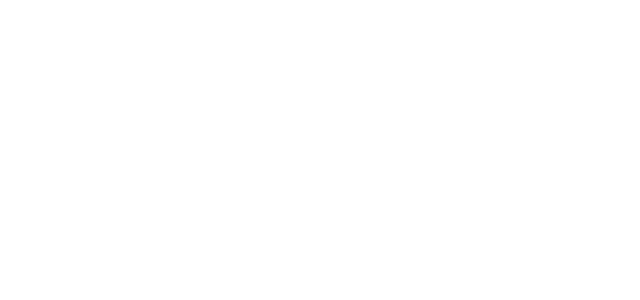
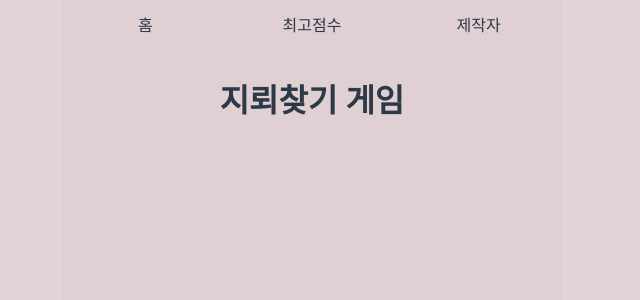
Before and after one commit to eungbin/Minesweeper, a React app: page / in a window 1280 px wide. Shown: the top 300 px of the page, without its empty margins (328-968 px from the left). Built offline with nearby package versions, Linux system fonts and the light colour scheme.

Commit message:
Add Header.tsx and Modify design

```diff
--- a/package.json
+++ b/package.json
@@ -20,6 +20,7 @@
   },
   "homepage": "https://github.com/eungbin/Minesweeper#readme",
   "dependencies": {
+    "@types/react-router-dom": "^5.3.2",
     "react": "^17.0.2",
     "react-dom": "^17.0.2",
     "react-router-dom": "^6.2.1"
--- a/src/App.tsx
+++ b/src/App.tsx
@@ -1,15 +1,17 @@
 import React from 'react';
 import './css/App.css';
-import { BrowserRouter } from 'react-router-dom';
-import Routes from './Routes';
+import { BrowserRouter, Routes, Route } from 'react-router-dom';
+import Main from './components/Main';
+import Header from './components/Header';
 
-interface Props {}
-
-const App = ({  }: Props) => {
+const App = () => {
   return (
     <BrowserRouter>
       <div className="container">
-        <Routes />
+        <Header />
+        <Routes>
+          <Route path="/" element={<Main />} />
+        </Routes>
       </div>
     </BrowserRouter>
   );
--- /dev/null
+++ b/src/components/Header.tsx
@@ -0,0 +1,17 @@
+import React from 'react';
+import '../css/Header.css';
+import { Link } from 'react-router-dom';
+
+const Header = () => {
+  return (
+    <>
+      <div className="menu">
+        <div className="menu-item">홈</div>
+        <div className="menu-item">최고점수</div>
+        <div className="menu-item">제작자</div>
+      </div>
+    </>
+  )
+}
+
+export default Header;
--- /dev/null
+++ b/src/components/Main.tsx
@@ -0,0 +1,12 @@
+import React from 'react';
+import '../css/Main.css';
+
+const Main = () => {
+  return (
+    <>
+      <div className="title"><h1>지뢰찾기 게임</h1></div>
+    </>
+  )
+}
+
+export default Main;
--- a/src/css/App.css
+++ b/src/css/App.css
@@ -1,6 +1,13 @@
 .container {
     width: 500px;
-    height: 200px;
+    height: 2000px;
     margin: 0 auto;
     background-size: cover;
+    background-color: #E0CFD3;
+    margin-top: -10px;
+    color: #2B3A46;
 }
+
+body {
+    background-color: rgba(224, 207, 211, 0.9);
+}
--- /dev/null
+++ b/src/css/Header.css
@@ -0,0 +1,25 @@
+.menu {
+  height: 3.5rem;
+}
+
+.menu-item {
+  display: inline-block;
+  font-size: 1em;
+  font-style: bold;
+  line-height: 3.5rem;
+  width: 33.3333%;
+  text-align: center;
+  cursor: pointer;
+  transition: background-color 0.3s;
+  text-decoration: none;
+}
+
+.menu-item:hover {
+  /* background-color: #cdfff3; */
+  background-color: #d8c7cb;
+}
+
+.menu-item:active,
+.menu-item.active {
+  background-color: #cebec2;
+}
--- /dev/null
+++ b/src/css/Main.css
@@ -0,0 +1,3 @@
+.title {
+  text-align: center;
+}
```
Also changed, not shown: src/Routes.tsx (deleted, +0 -13 lines), 17 other files (tests, documents, lock files or other folders).
